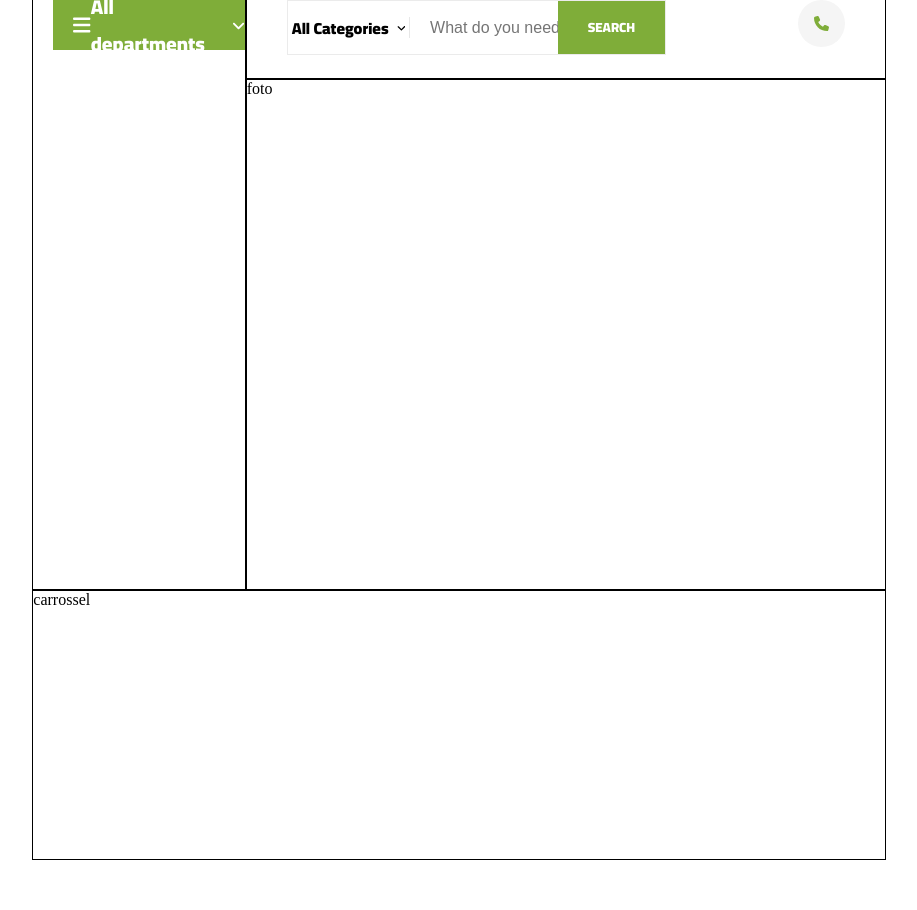
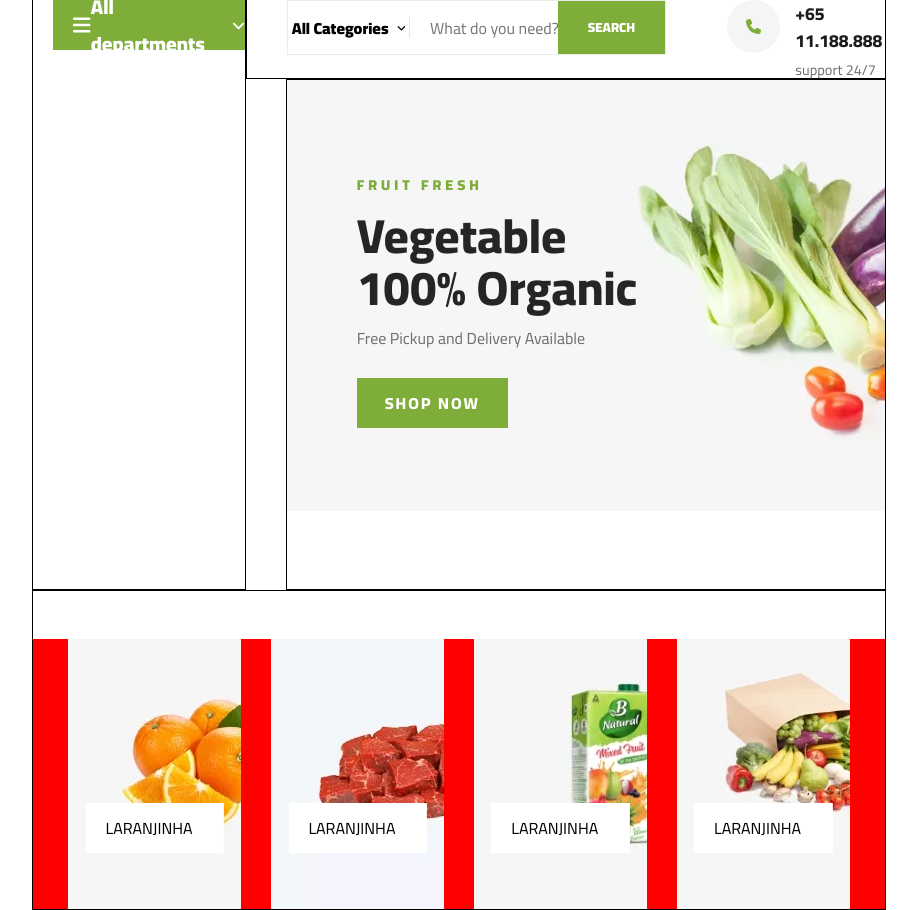
Before and after one commit to LksDS/html-css-Ogani-Template, a plain HTML site: page index.html in a window 1280 px wide. Shown: the part 121-1031 px from the top of the page, without its empty margins (181-1098 px from the left). Before the commit the page ends 981 px from the top, so only its background shows below. Drawn offline with Linux system fonts and the light colour scheme.

Commit message:
Carrossel under development

```diff
--- a/home.css
+++ b/home.css
@@ -1,7 +1,9 @@
 *{
     margin: 0;
     padding: 0;
-    box-sizing: border-box
+    box-sizing: border-box;
+    font-family: "Cairo",sans-serif;
+
 }
 .pointer{
     cursor: pointer;
@@ -9,7 +11,7 @@
 main{
     display: grid;
     grid-template-columns: 1.3fr 1.3fr 3.9fr 1.3fr;
-    grid-template-rows: 80px 80px 511px 270px;
+    grid-template-rows: 80px 80px 511px 320px;
 }
 main>div{
     border: 1px solid black;
@@ -39,7 +41,6 @@ main>div{
 #nav li{
     font-weight: 800;
     letter-spacing: .1rem;
-    font-family: "Cairo",sans-serif;
     transition: .2s;
 }
 #nav li:hover{
@@ -63,7 +64,6 @@ main>div{
     position: relative;
     top: -16px;
     left: -6px;
-    font-family: "Cairo",sans-serif;
     font-size: 11px;
     line-height: 15px;
     font-weight: 900;
@@ -74,10 +74,6 @@ main>div{
     height: 15px;
     border-radius: 50%;
 }
-#nav #preco-carrinho{
-    font-family: "Cairo",sans-serif;
-}
-
 #nav #preco-carrinho>span{
     font-weight: bold;
 }
@@ -97,7 +93,6 @@ main>div{
     color: white;
 }
 #departments > #departments-btn > span{
-    font-family: "Cairo",sans-serif;
     font-weight: 900;
     font-size: 20px;
 }
@@ -145,7 +140,6 @@ main>div{
     padding: 0 30px;
     height: 100%;
     border: 0;
-    font-family: "Cairo",sans-serif;
     font-weight: 900;
 }
 #search #categories-selector{
@@ -156,32 +150,113 @@ main>div{
     height: 100%;
 }
 #search #categories-selector> span{
-    font-family: "Cairo",sans-serif;
     font-weight: 900;
 }#search #categories-selector> svg{
     height: 10px;
+}
+#contact-info-area{
+    display: flex;
+    width: 30%;
 }
 #phone-div{
     display: flex;
     justify-content: center;
     align-items: center;
-    height: 60%;
+    height: 68%;
     aspect-ratio: 1/1;
     background-color: #f5f5f5;
     border-radius: 50%;
-
+    margin-right: 15px;
+    margin-left: 50px;
 }
 #phone-div svg{
     fill: #7fad39;
     height: 15px;
 }
 
-
-#photo{
+#contact-methods>p{
+    font-weight: 800;
+    line-height: 1.7rem;
+    color: #1c1c1c;
+    font-size: 1.1rem;
+}
+#contact-methods>span{
+    color: #6f6f6f;
+    font-size: .9rem;
+}
+#photo-verduras{
     grid-column: 3/4;
     grid-row: 3;
+    background-image: url(img/banner.jpg);
+    background-repeat: no-repeat;
+    display: flex;
+    align-items: center;
+    padding-left: 70px;
+    margin-left: 40px;
+}
+#photo-verduras>div{
+    height: 65%;
+}
+#photo-verduras>div>span{
+    letter-spacing: 4px;
+    font-weight: 900;
+    color: #7fad39;
+    font-size: .9rem;
+}
+#photo-verduras>div>h2{
+    font-size: 3rem;
+    color: #252525;
+    font-weight: 800;
+    line-height: 52px;
+    margin-top: 10px;
+    margin-bottom: 10px;
+}
+#photo-verduras>div>p{
+    margin-bottom: 35px;
+    color: #6f6f6f;
+}
+#photo-verduras>div>a{
+    padding: 10px 28px;
+    background-color: #7fad39;
+    color: white;
+    text-decoration: none;
+    font-weight: 800;
+    letter-spacing: 2px;
+}
+#carrossel-area{
+    grid-row: 4;
+    grid-column: 2/4;
+    display: flex;
+    align-items: end;
 }
 #carrossel{
-    grid-row: 4;
-    grid-column: 2/4;
+    background-color: red;
+    height: 85%;
+    width: 100%;
+    display: grid;
+    grid-template-columns: 20px 1fr 1fr 1fr 1fr 20px;
 }
+#carrossel>#categoria-laranja{
+    background-image: url(img/cat-1.jpg);
+}
+#carrossel>#categoria-carne{
+    background-image: url(img/cat-5.jpg);
+}
+#carrossel>#categoria-verduras{
+    background-image: url(img/cat-3.jpg);
+}
+#carrossel>#categoria-suco{
+    background-image: url(img/cat-4.jpg);
+}
+#carrossel>.categoria{
+    margin: 0 15px;
+}
+#carrossel>.categoria>div{
+    top: 70%;
+    position: relative;
+    background-color: white;
+    padding: 10px 20px;
+    width: 80%;
+    left: 50%;
+    transform: translate(-50%,-50%);
+}
--- a/index.html
+++ b/index.html
@@ -96,17 +96,74 @@
                     <button type="submit" class="pointer">SEARCH</button>
                 </form>
             </div>
-            <div>
+            <div id="contact-info-area">
                 <div id="phone-div">
                     <svg xmlns="http://www.w3.org/2000/svg" viewBox="0 0 512 512"><!--!Font Awesome Free 6.5.2 by @fontawesome - https://fontawesome.com License - https://fontawesome.com/license/free Copyright 2024 Fonticons, Inc.--><path d="M164.9 24.6c-7.7-18.6-28-28.5-47.4-23.2l-88 24C12.1 30.2 0 46 0 64C0 311.4 200.6 512 448 512c18 0 33.8-12.1 38.6-29.5l24-88c5.3-19.4-4.6-39.7-23.2-47.4l-96-40c-16.3-6.8-35.2-2.1-46.3 11.6L304.7 368C234.3 334.7 177.3 277.7 144 207.3L193.3 167c13.7-11.2 18.4-30 11.6-46.3l-40-96z"/></svg>
                 </div>
-                <div id="contact-info-area">
+                <div id="contact-methods">
+                    <p id="support-number">
+                        +65 11.188.888
+                    </p>
+                    <span>
+                        support 24/7 time
+                    </span>
+                </div>
+            </div>
+        </div>
+        <div id="photo-verduras">
+            <div>
+                <span>
+                    FRUIT FRESH
+                </span>
+                <h2>
+                    Vegetable
+                    <br>
+                    100% Organic
+                </h2>
+                <p>
+                    Free Pickup and Delivery Available
+                </p>
+                <a href="">SHOP NOW</a>
+            </div>
+        </div>
+        <div id="carrossel-area">
+            <div id="carrossel">
+                <div class="seta">
+
+                </div>
+                <div class="categoria" id="categoria-laranja">
+                    <div>
+                        <p>
+                            LARANJINHA
+                        </p>
+                    </div>
+                </div>
+                <div class="categoria" id="categoria-carne">
+                    <div>
+                        <p>
+                            LARANJINHA
+                        </p>
+                    </div>
+                </div>
+                <div class="categoria" id="categoria-suco">
+                    <div>
+                        <p>
+                            LARANJINHA
+                        </p>
+                    </div>
+                </div>
+                <div class="categoria" id="categoria-verduras" >
+                    <div>
+                        <p>
+                            LARANJINHA
+                        </p>
+                    </div>
+                </div>
+                <div class="seta">
 
                 </div>
             </div>
         </div>
-        <div id="photo">foto</div>
-        <div id="carrossel">carrossel</div>
     </main>
 </body>
 </html>
```
Also changed, not shown: img/banner.jpg (added), img/cat-1.jpg (added), img/cat-3.jpg (added), img/cat-4.jpg (added), img/cat-5.jpg (added).
